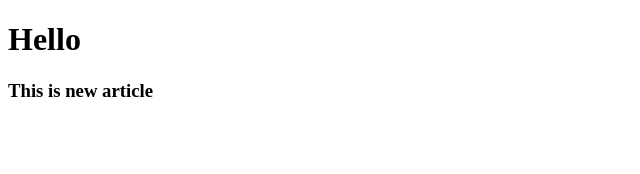
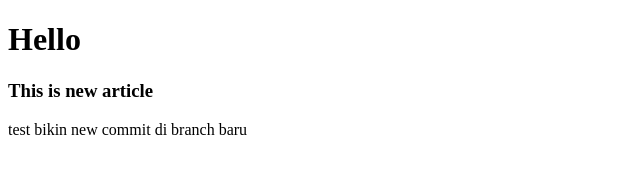
Before and after one commit to sigitiga/belajargithub, a website: page index.html in a window 1280 px wide. Shown: the whole page, without its empty margins (0-640 px from the left). Drawn offline with Linux system fonts and the light colour scheme.

Commit message:
adding new article on a new feature

```diff
--- a/index.html
+++ b/index.html
@@ -8,5 +8,6 @@
   <body>
     <h1>Hello</h1>
     <h3>This is new article</h3>
+    <p>test bikin new commit di branch baru</p>
   </body>
 </html>
```
